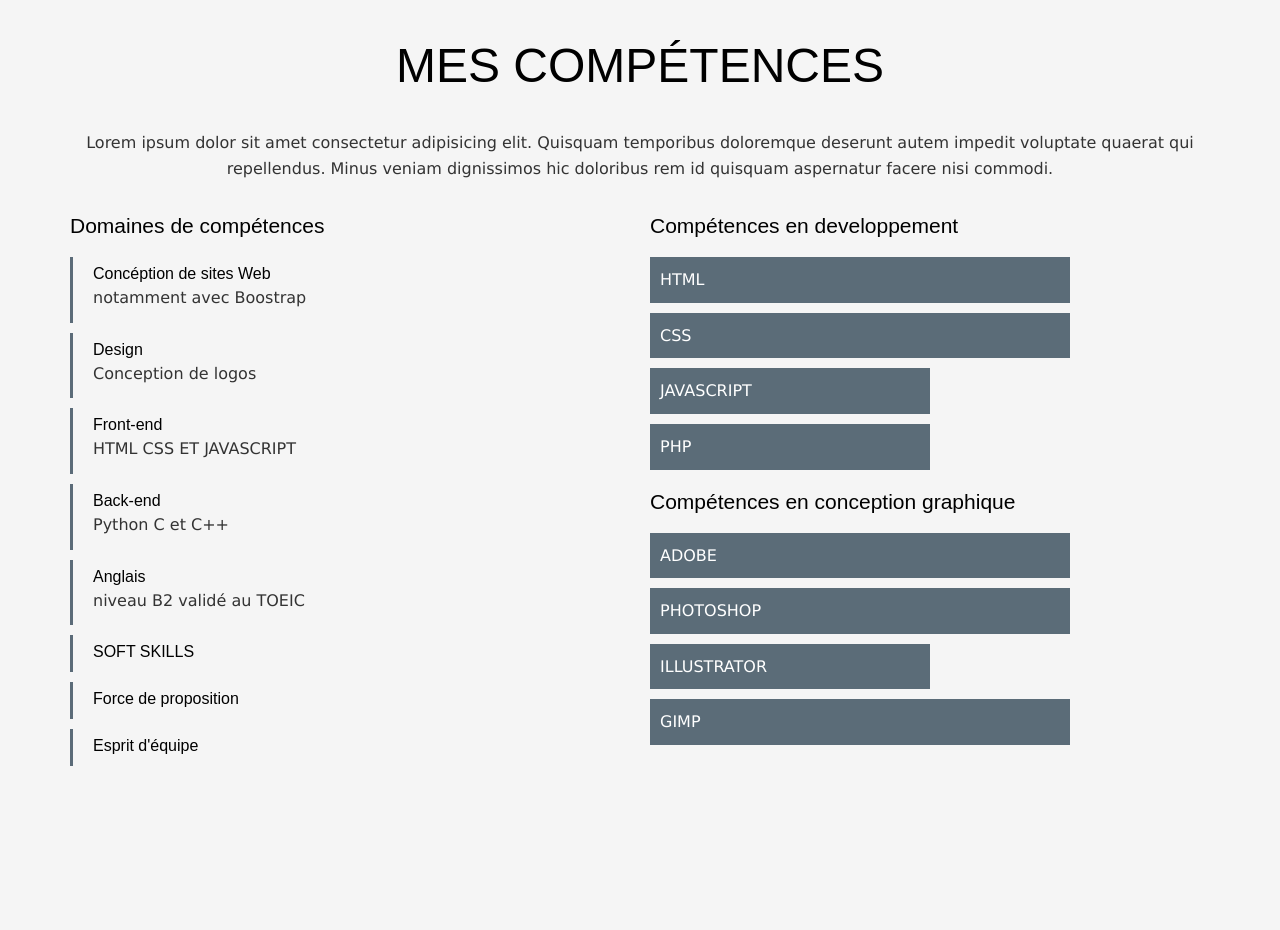
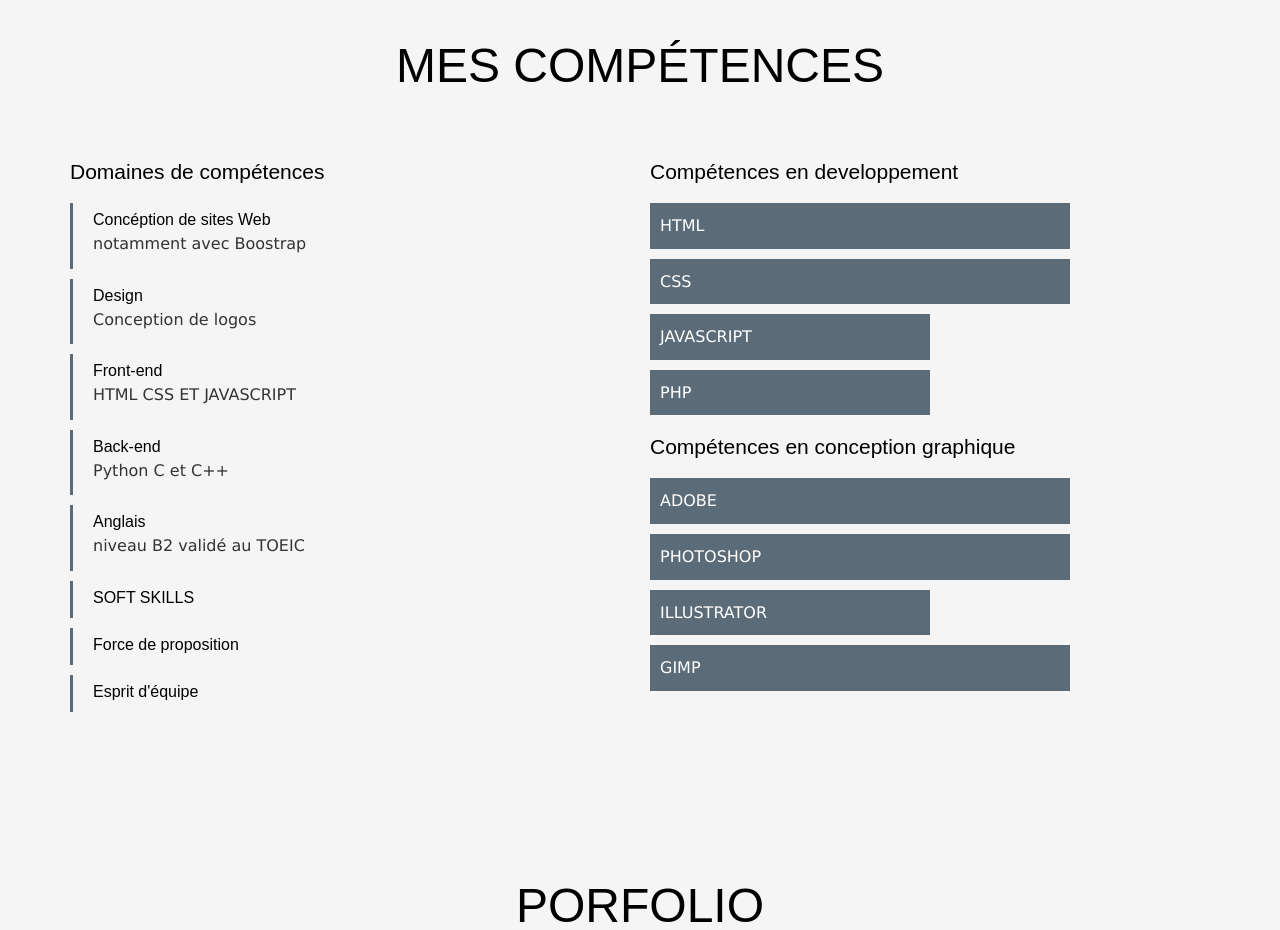
Before and after one commit to solenne2790/-solenne2790-.github.io, a plain HTML site: page index.html in a window 1280 px wide. Shown: the part 1920-2850 px from the top of the page. Drawn offline with Linux system fonts and the light colour scheme; files whose address does not match are found by name.

Commit message:
Update index.html

```diff
--- a/index.html
+++ b/index.html
@@ -253,8 +253,8 @@
             <div class="container">
                 <div class="section-header">
                 <h2 class="section-title"> Mes Compétences </h2>
-                 <p>Lorem ipsum dolor sit amet consectetur adipisicing elit. Quisquam temporibus doloremque deserunt autem impedit voluptate quaerat qui repellendus. Minus veniam dignissimos hic doloribus rem id quisquam aspernatur facere nisi commodi.</p>
-                </div>
+
+               </div>
                 <div class="grid">
                     <div class="grid__item">
                         <h3>Domaines de compétences </h3>
```
